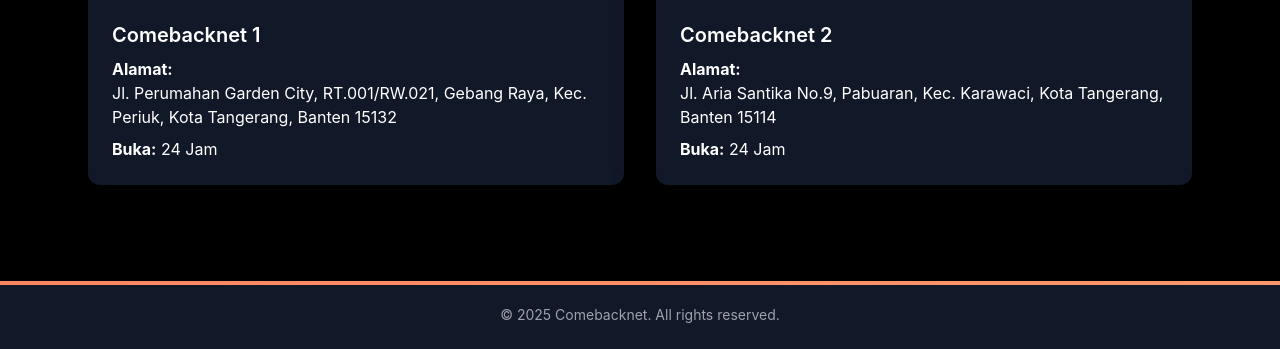
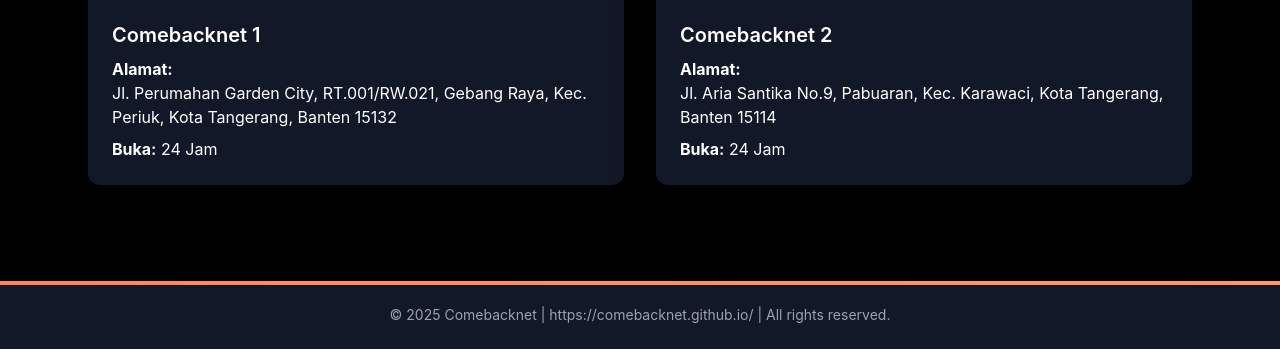
Before and after one commit to comebacknet/comebacknet.github.io, a plain HTML site: page index.html in a window 1280 px wide. Shown: the part 963-1312 px from the top of the page. Drawn offline with nearby package versions, Linux system fonts and the light colour scheme.

Commit message:
Update index.html

```diff
--- a/index.html
+++ b/index.html
@@ -207,7 +207,7 @@
     </div>
 
     <div class="max-w-6xl mx-auto px-4 py-6 flex items-center justify-center relative z-10">
-      <p class="text-sm text-center">&copy; 2025 Comebacknet. All rights reserved.</p>
+      <p class="text-sm text-center">&copy; 2025 Comebacknet | https://comebacknet.github.io/ | All rights reserved.</p>
     </div>
   </footer>
 
```
